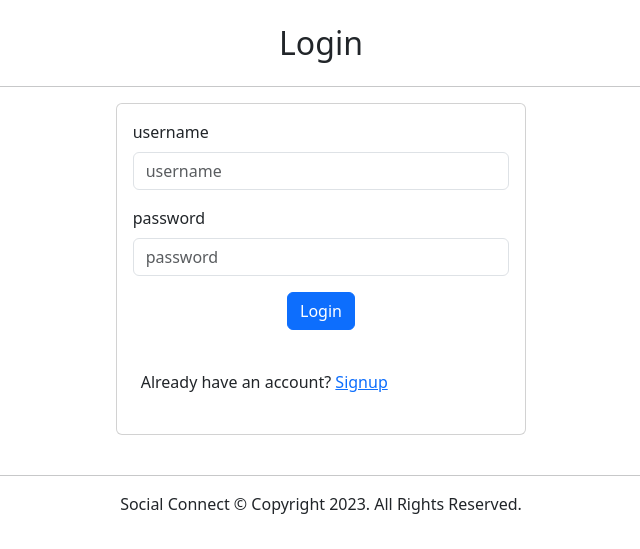
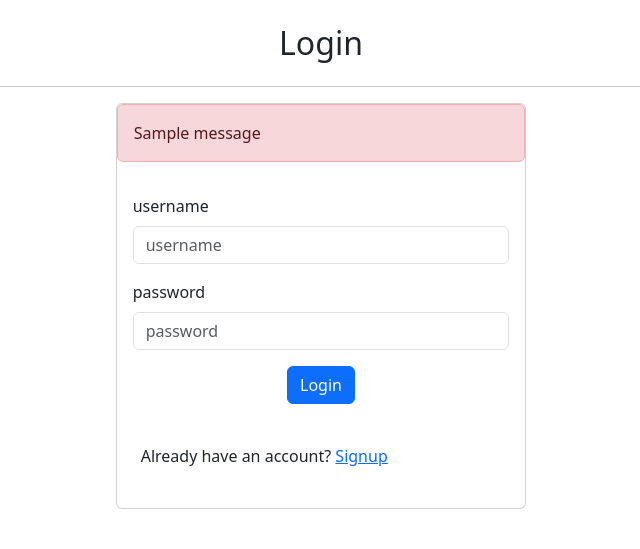
Before and after one commit to mepujan/SocialConnect, a Django app: page /profile/login in a window 1280 px wide. Shown: the part 117-666 px from the top of the page, without its empty margins (319-959 px from the left). Run offline with Django 4.2, Linux system fonts and the light colour scheme; tables that the repository leaves empty hold one stand-in row (values such as "Sample post"); one stand-in notice (Sample message) is shown; some libraries are stand-ins or nearby versions.

Commit message:
added error message

```diff
--- a/user/templates/login.html
+++ b/user/templates/login.html
@@ -7,6 +7,13 @@
 <div class="row d-flex align-items-center justify-content-center">
     <div class="col-lg-4">
         <div class="card mb-4">
+            {% for message in messages %}
+
+            <div class="alert alert-danger">
+                {{ message }}
+            </div>
+
+            {% endfor %}
             <form class="m-3" method="post">
                 {% csrf_token %}
                 {% bootstrap_form form %}
--- a/user/views.py
+++ b/user/views.py
@@ -9,6 +9,7 @@ from django.views.generic import DetailView, ListView
 from django.contrib.auth.mixins import LoginRequiredMixin
 from django.contrib.auth.models import User
 from django.db.models import Q
+from django.contrib import messages
 
 
 @login_required(login_url='/profile/login')
@@ -43,6 +44,8 @@ def login_user(request):
             if user:
                 login(request, user)
                 return redirect("/")
+            messages.error(
+                request, 'Invalid username or password. Try Again ...')
     return render(request, 'login.html', {'form': form})
 
 
```
